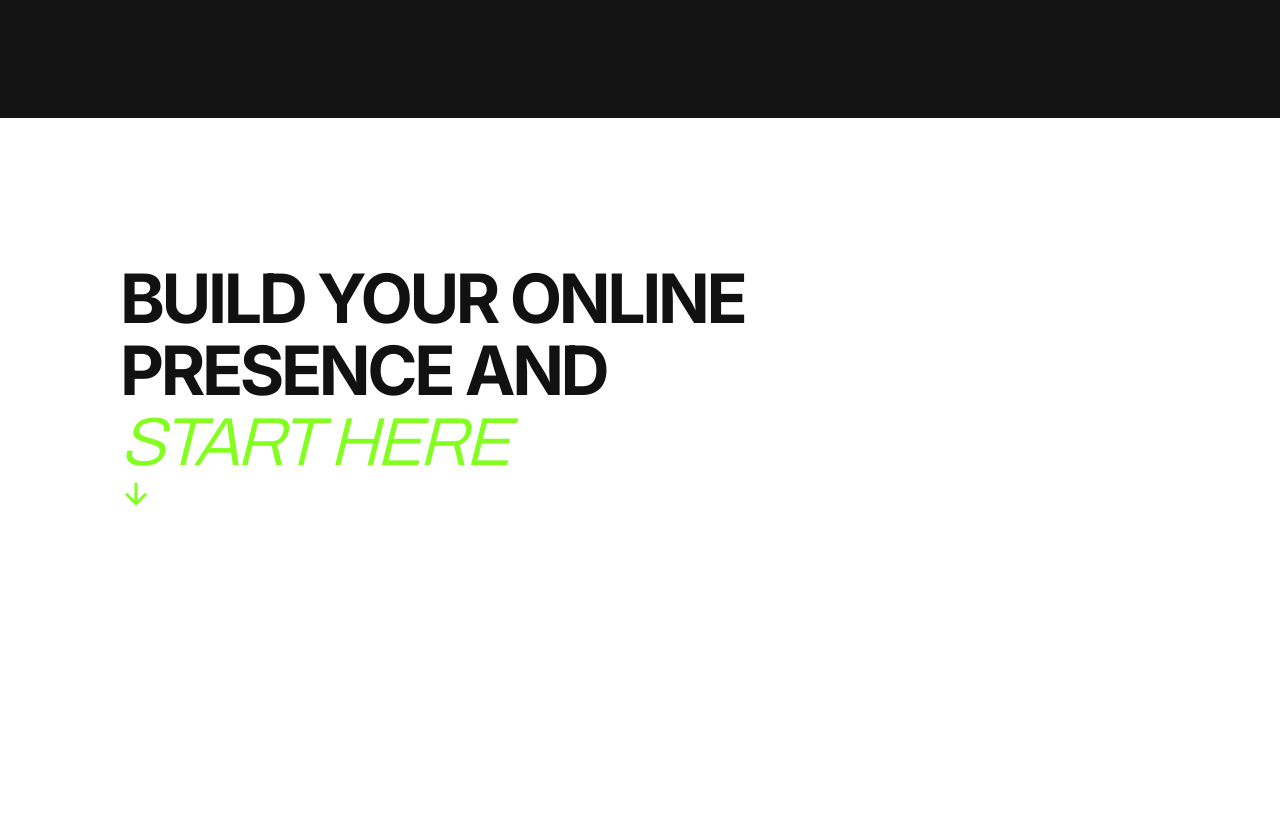
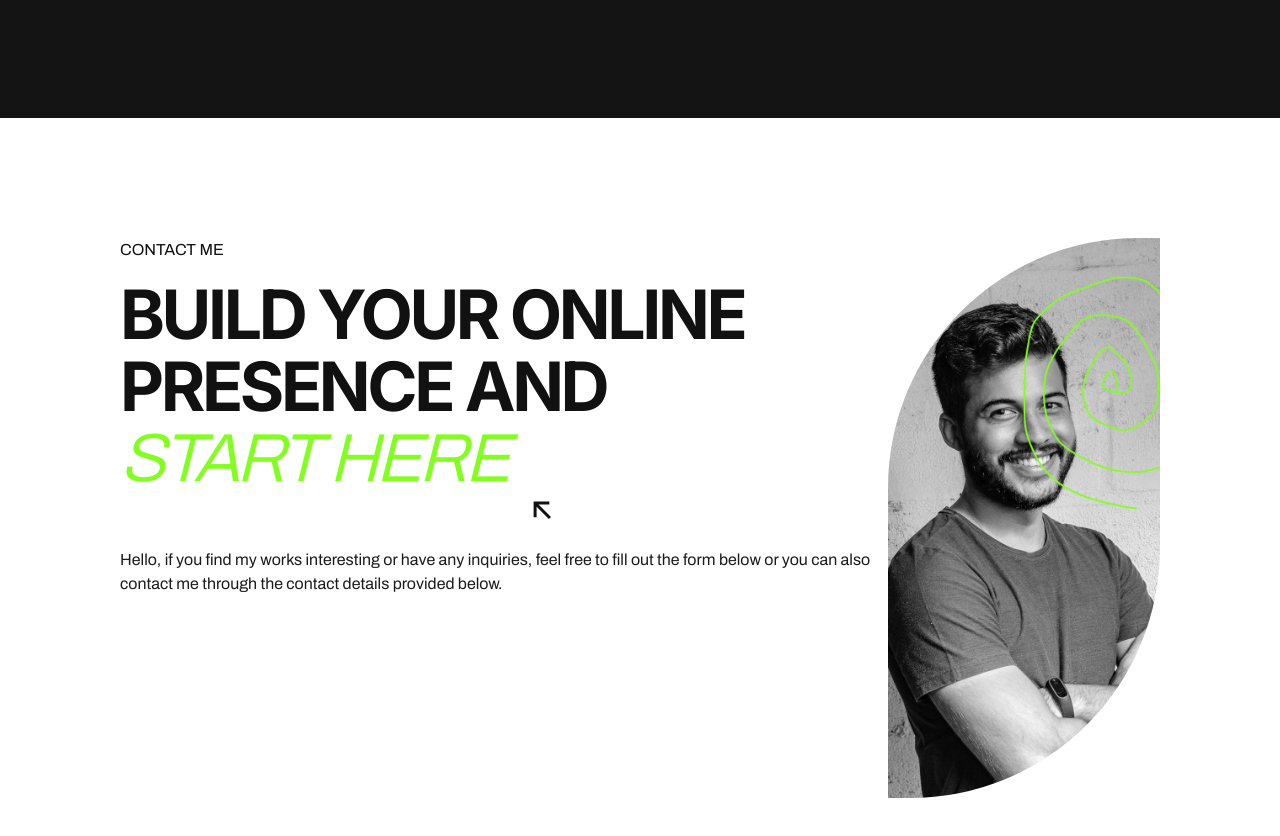
Before and after one commit to markmarkestareja/My-Portfolio-2026, a React (Vite) app: page / in a window 1280 px wide. Shown: the part 4394-5230 px from the top of the page. Before the commit the page ends 5072 px from the top, so only its background shows below. Built offline with nearby package versions, Linux system fonts and the light colour scheme.

Commit message:
Finished the process hero and started the contact hero

```diff
--- a/src/pages/hero/contactHero.jsx
+++ b/src/pages/hero/contactHero.jsx
@@ -1,21 +1,23 @@
+import contactImg from "../../assets/images/hero/contact/contact.jpg";
+
 function ContactHero() {
     return (
-        <section>
-            <div>
-                <div>
-                    <p>CONTACT ME</p>
+        <section className="flex justify-between items-start gap-4 h-lvh">
+            <div className="">
+                <div className="flex flex-col gap-4">
+                    <p className="text-black-100">CONTACT ME</p>
                     <div>
-                        <h2 className="text-black-100">BUILD YOUR ONLINE PRESENCE AND</h2>
-                        <div>
+                        <h2 className="text-black-100 max-w-2xl">BUILD YOUR ONLINE PRESENCE AND</h2>
+                        <div className="relative w-max">
                             <a className="text-h1 md:text-h1MD lg:text-h1LG font-light italic tracking-tighter text-base/8 md:text-base/12 lg:text-base/18" href="#">START HERE</a>
-                            <svg className="text-primary w-5 lg:w-8 h-auto rotate-180" xmlns="http://www.w3.org/2000/svg" width="512" height="512" viewBox="0 0 512 512"><path fill="none" stroke="currentColor" strokeLinecap="square" strokeMiterlimit="10" strokeWidth="48" d="m112 244l144-144l144 144M256 120v292"/></svg>
+                            <svg className="text-black-100 w-5 lg:w-8 h-auto -rotate-45 absolute right-[-50px]" xmlns="http://www.w3.org/2000/svg" width="512" height="512" viewBox="0 0 512 512"><path fill="none" stroke="currentColor" strokeLinecap="square" strokeMiterlimit="10" strokeWidth="48" d="m112 244l144-144l144 144M256 120v292"/></svg>
                         </div>
                     </div>
                 </div>
-                <p>Hello, if you find my works interesting or have any inquiries, feel free to fill out the form below or you can also contact me through the contact details provided below.</p>
+                <p className="text-black-300 mt-13.5">Hello, if you find my works interesting or have any inquiries, feel free to fill out the form below or you can also contact me through the contact details provided below.</p>
             </div>
-            <div>
-                <img src="" alt="" />
+            <div className=" overflow-hidden h-full flex justify-center">
+                <img className="h-full w-auto object-cover rounded-tl-[250px] rounded-br-[250px]" src={contactImg} alt="Contact" />
             </div>
         </section>
     )
```
Also changed, not shown: src/assets/images/hero/contact/contact.jpg (added).
